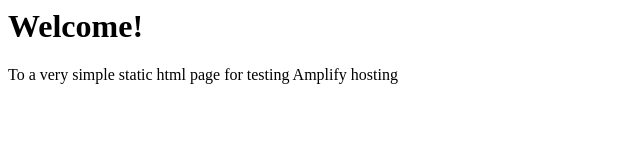
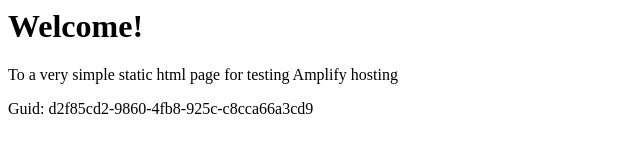
Before and after one commit to aws-aemilia-nrt/Github-PR-Commit-Integration-Test-DoNotTouch-Gith-P5X5MO5I-v1-preprod-ap-northeast-1, a website: page src/index.html in a window 1280 px wide. Shown: the whole page, without its empty margins (0-640 px from the left). Drawn offline with Linux system fonts and the light colour scheme.

Commit message:
commit from integ tests

```diff
--- a/src/index.html
+++ b/src/index.html
@@ -1,3 +1,5 @@
+
+
 <html lang="en">
 
 <head>
@@ -10,6 +12,6 @@
 <body>
     <h1>Welcome!</h1>
     <p>To a very simple static html page for testing Amplify hosting</p>
-</body>
+    <p>Guid: d2f85cd2-9860-4fb8-925c-c8cca66a3cd9</p></body>
 
 </html>
```
